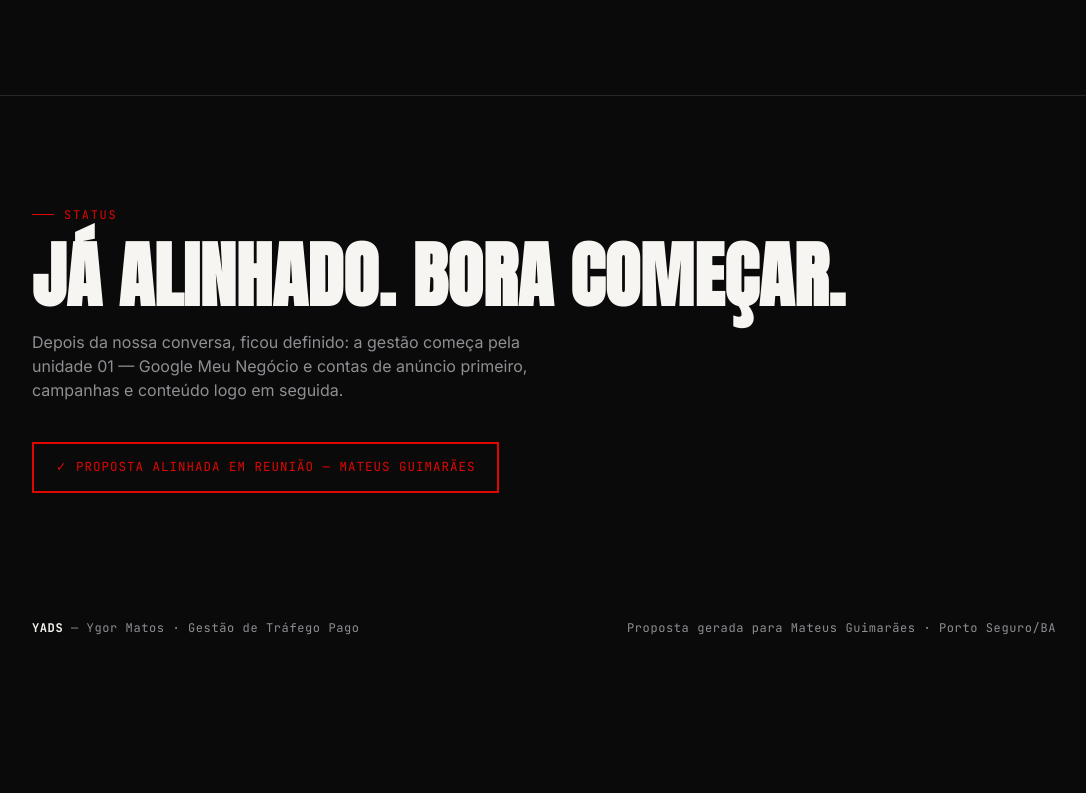
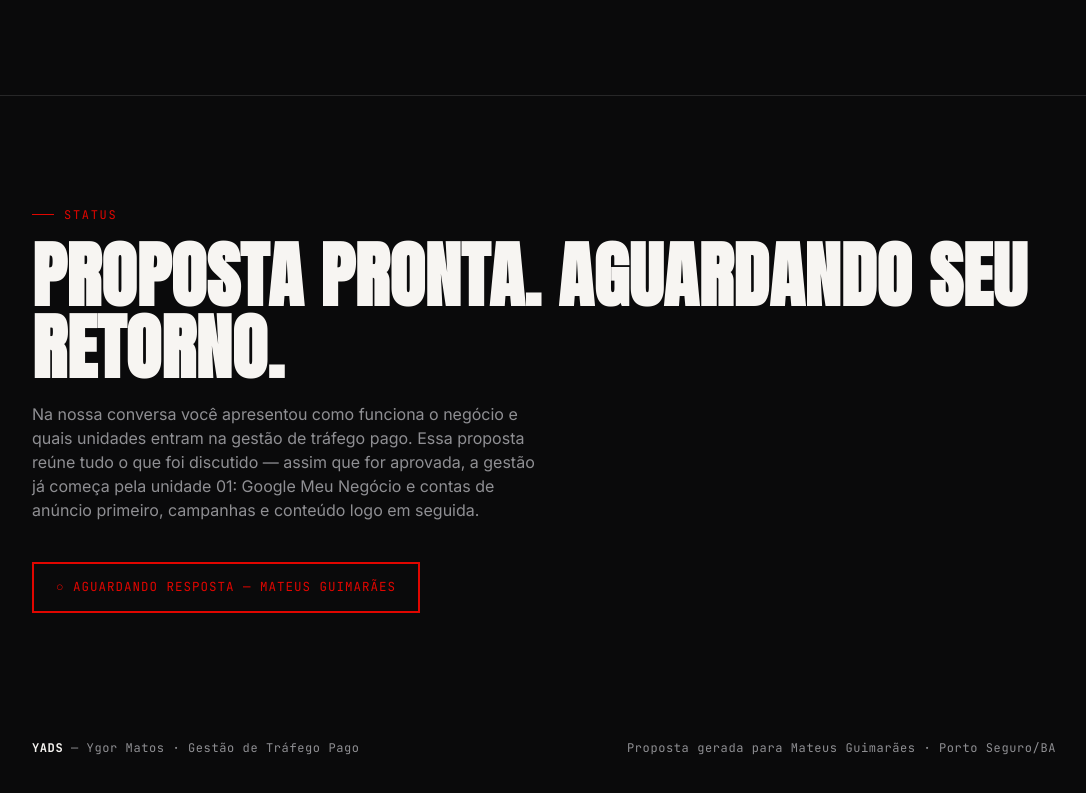
Before and after one commit to Ygxxrr/proposta_comercial-MateusGuimar-es, a plain HTML site: page index.html in a window 1280 px wide. Shown: the part 5771-6564 px from the top of the page, without its empty margins (96-1182 px from the left). Before the commit the page ends 6468 px from the top, so only its background shows below. Drawn offline with Linux system fonts and the light colour scheme.

Commit message:
Update index.html

```diff
--- a/index.html
+++ b/index.html
@@ -493,9 +493,9 @@
 <section class="cta">
   <div class="wrap">
     <div class="eyebrow reveal">STATUS</div>
-    <h2 class="reveal" style="margin-top:16px;">Já alinhado. Bora começar.</h2>
-    <p class="reveal">Depois da nossa conversa, ficou definido: a gestão começa pela unidade 01 — Google Meu Negócio e contas de anúncio primeiro, campanhas e conteúdo logo em seguida.</p>
-    <div class="stamp reveal">✓ PROPOSTA ALINHADA EM REUNIÃO — MATEUS GUIMARÃES</div>
+    <h2 class="reveal" style="margin-top:16px;">Proposta pronta. Aguardando seu retorno.</h2>
+    <p class="reveal">Na nossa conversa você apresentou como funciona o negócio e quais unidades entram na gestão de tráfego pago. Essa proposta reúne tudo o que foi discutido — assim que for aprovada, a gestão já começa pela unidade 01: Google Meu Negócio e contas de anúncio primeiro, campanhas e conteúdo logo em seguida.</p>
+    <div class="stamp reveal">○ AGUARDANDO RESPOSTA — MATEUS GUIMARÃES</div>
   </div>
 </section>
 
```
